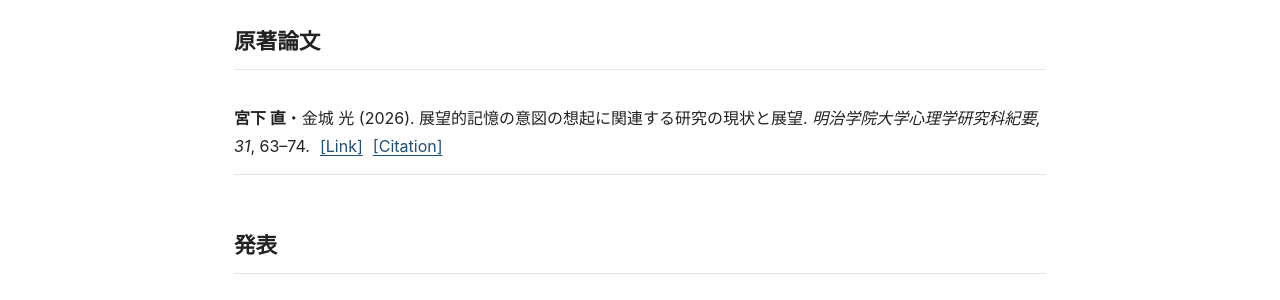
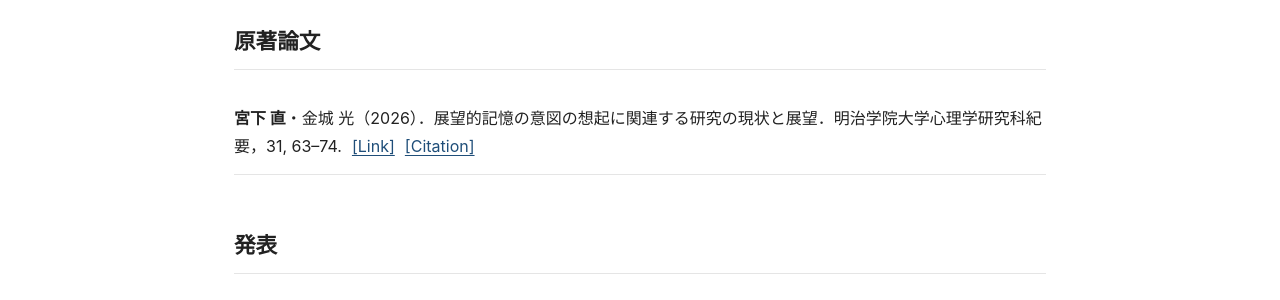
Before and after one commit to naomiyashita/github.io, a Jekyll site: the page built from cv.md, in a window 1280 px wide. Shown: the part 570-870 px from the top of the page. Built offline with Jekyll 4.4.1, drawn with Linux system fonts in a browser that asks for light colours; part of the change alters nothing that is shown.

Commit message:
Update publication_item.html

```diff
--- a/_includes/publication_item.html
+++ b/_includes/publication_item.html
@@ -19,6 +19,16 @@
 {{ authors }} ({{ pub.year }}). {{ title }}. <em>{{ journal }}{% if pub.volume %}, {{ pub.volume }}{% endif %}</em>{% if pub.issue %}({{ pub.issue }}){% endif %}{% if pub.pages %}, {{ pub.pages }}{% endif %}.
 {% endcapture %}
 
+{% if lang == "en" %}
+  {% capture display_html %}
+{{ authors }} ({{ pub.year }}). {{ title }}. <em>{{ journal }}{% if pub.volume %}, {{ pub.volume }}{% endif %}</em>{% if pub.issue %}({{ pub.issue }}){% endif %}{% if pub.pages %}, {{ pub.pages }}{% endif %}.
+  {% endcapture %}
+{% else %}
+  {% capture display_html %}
+{{ authors }}（{{ pub.year }}）．{{ title }}．{{ journal }}{% if pub.volume %}，{{ pub.volume }}{% endif %}{% if pub.issue %}({{ pub.issue }}){% endif %}{% if pub.pages %}, {{ pub.pages }}{% endif %}.
+  {% endcapture %}
+{% endif %}
+
 {% capture generated_plain %}
 {{ authors | strip_html }} ({{ pub.year }}). {{ title | strip_html }}. {{ journal | strip_html }}{% if pub.volume %}, {{ pub.volume }}{% endif %}{% if pub.issue %}({{ pub.issue }}){% endif %}{% if pub.pages %}, {{ pub.pages }}{% endif %}.
 {% endcapture %}
@@ -36,7 +46,7 @@
 
 <article id="{{ pub.id }}" class="publication-item">
   <p class="publication-entry">
-    <span class="publication-citation">{{ generated_html | strip }}</span>
+    <span class="publication-citation">{{ display_html | strip }}</span>
 
     {% if pub.doi %}
       <a class="publication-action" href="{{ pub.doi }}">[Link]</a>
```
